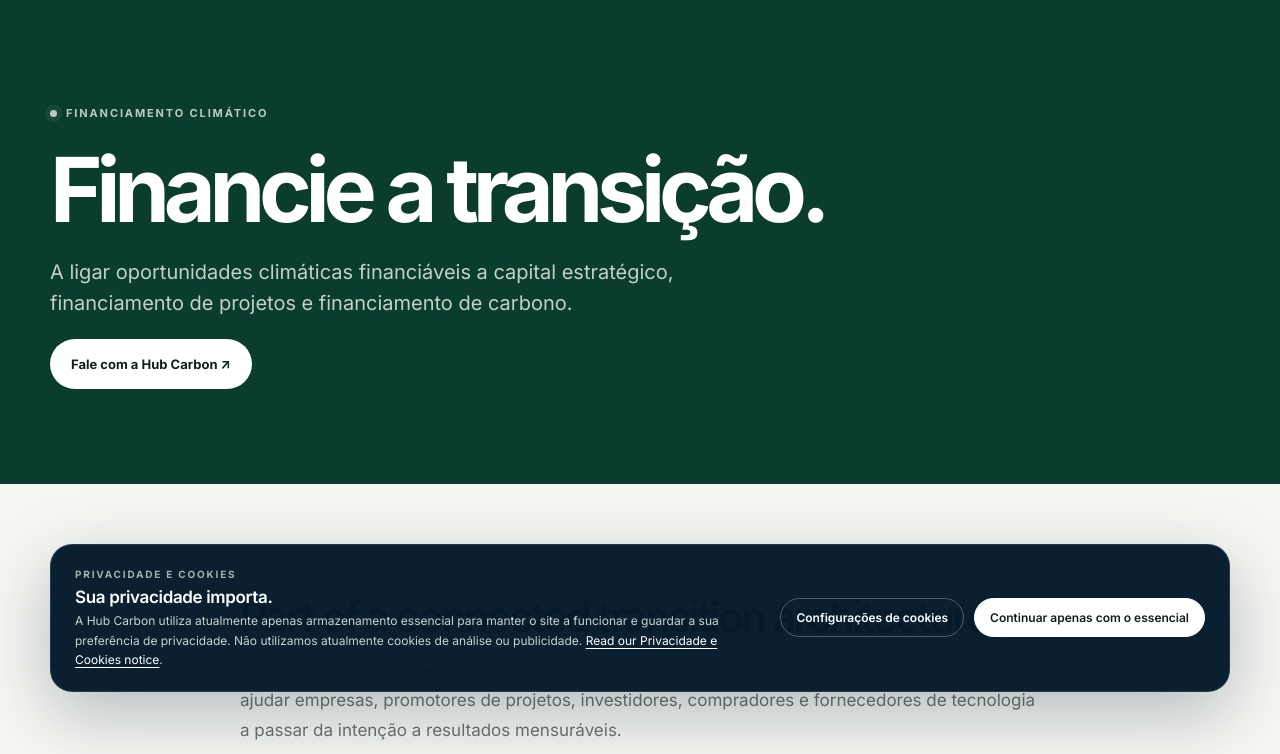
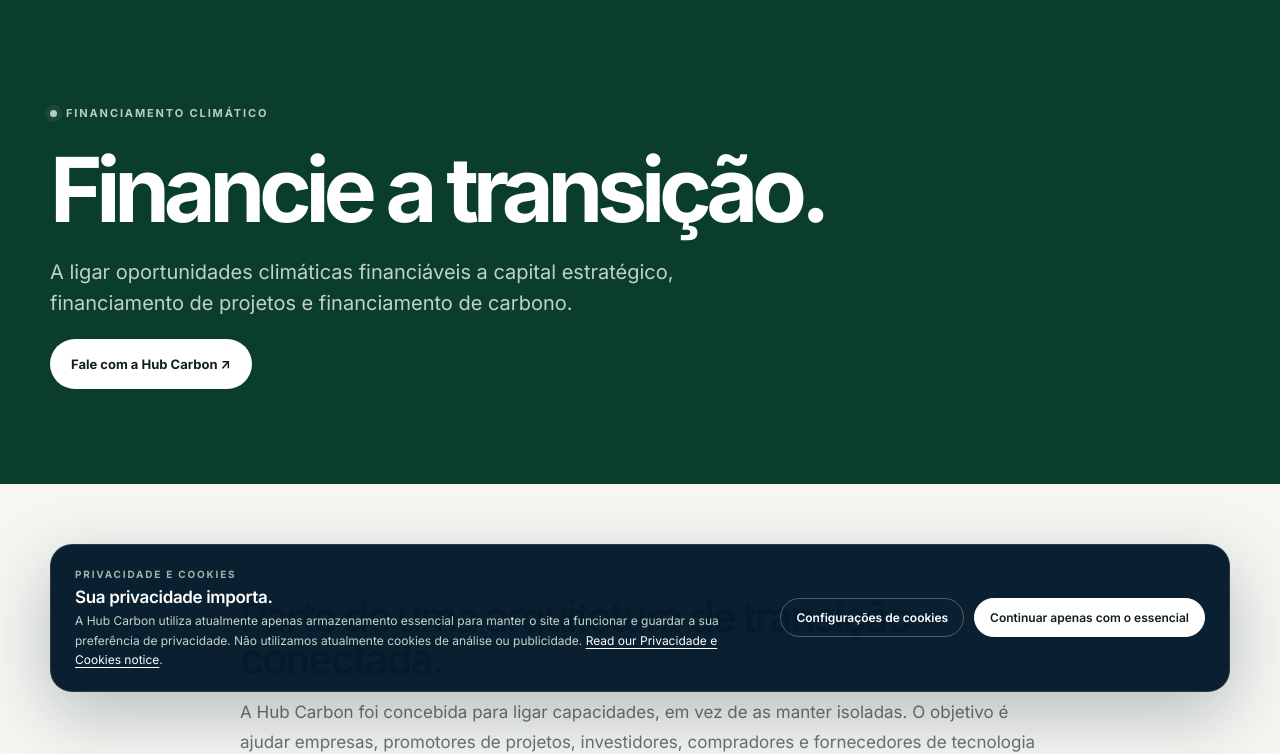
Before and after one commit to eliezermardegan/hubcarbon, a plain HTML site: page pt/pages/finance.html in a window 1280 px wide. Shown: the part 84-838 px from the top of the page. Drawn offline with Linux system fonts and the light colour scheme.

Commit message:
Finish pt finance content

```diff
--- a/pt/pages/finance.html
+++ b/pt/pages/finance.html
@@ -14,7 +14,7 @@
 <h1>Financie a transição.</h1><p>A ligar oportunidades climáticas financiáveis a capital estratégico, financiamento de projetos e financiamento de carbono.</p><a class="button button-light" href="../index.html#contact">Fale com a Hub Carbon ↗</a>
 </div></section>
 <section class="section section-light"><div class="container prose reveal">
-<h2>Part of a connected transition architecture.</h2>
+<h2>Parte de uma arquitetura de transição conectada.</h2>
 <p>A Hub Carbon foi concebida para ligar capacidades, em vez de as manter isoladas. O objetivo é ajudar empresas, promotores de projetos, investidores, compradores e fornecedores de tecnologia a passar da intenção a resultados mensuráveis.</p>
 <p>Esta página é uma primeira versão do produto. À medida que a Hub se desenvolve, cada área poderá evoluir para uma camada mais profunda de inteligência, mercado, projeto ou transação.</p>
 </div></section>
```
